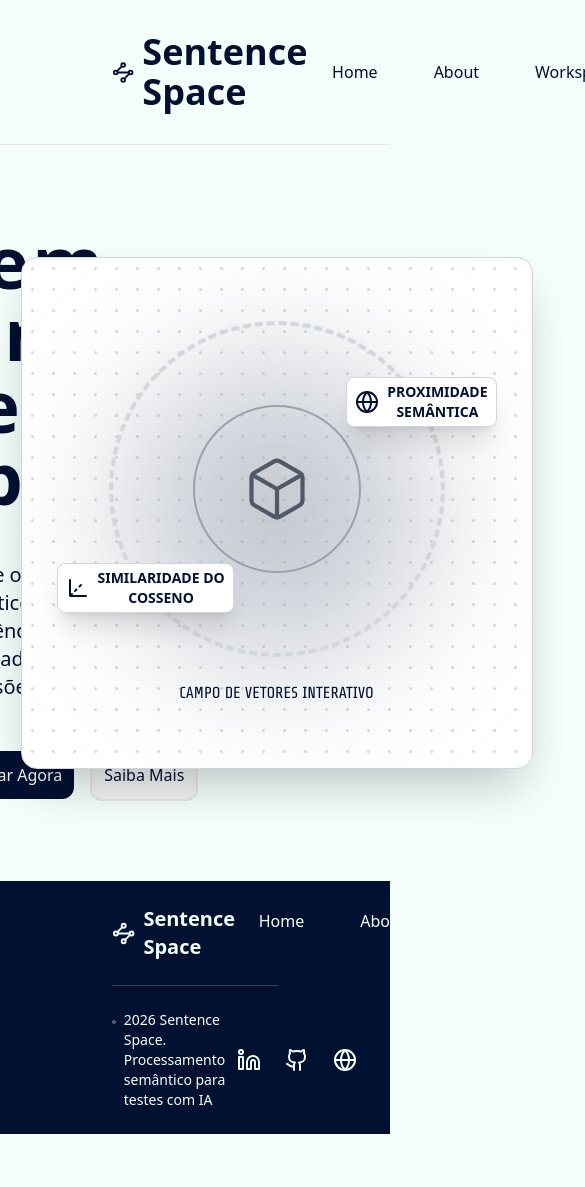
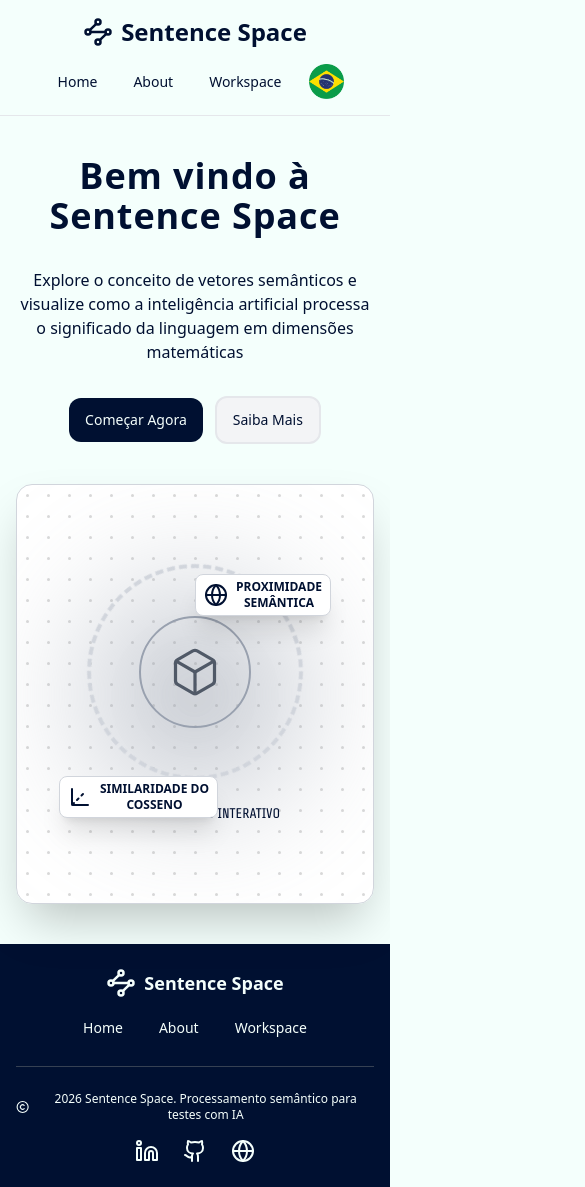
Before and after one commit to LucMazarJR/visual_embedding, a Next.js app in the folder front/: page / in a window 390 px wide. Shown: the top 1187 px of the page, 585 px wide, since content can reach past the window. Before the commit the page ends 1134 px from the top, so only its background shows below. Built offline with nearby package versions, Linux system fonts and the light colour scheme.

Commit message:
feat: add responsivity to home page

```diff
--- a/front/app/_components/layout/footer.tsx
+++ b/front/app/_components/layout/footer.tsx
@@ -3,16 +3,16 @@ import NavBar from "./nav";
 
 export default function Footer() {
   return (
-    <footer className="bg-footer-background text-footer-foreground mt-auto grid-rows-2 px-28">
-      <div className="flex justify-between border-b border-gray-700 py-6">
-        <div className="flex items-center gap-2 text-xl font-bold">
-          <Waypoints width={35} height={35} />
+    <footer className="bg-footer-background text-footer-foreground mt-auto w-full px-4 sm:px-8 lg:px-16 xl:px-24">
+      <div className="flex flex-col items-center justify-between gap-4 border-b border-gray-700 py-6 text-center lg:flex-row lg:text-left">
+        <div className="flex items-center gap-2 text-lg font-bold sm:text-xl">
+          <Waypoints width={30} height={30} />
           Sentence Space
         </div>
         <NavBar header={false} />
       </div>
-      <div className="flex items-center justify-between border-gray-400 py-6 text-sm">
-        <div className="flex gap-2">
+      <div className="flex flex-col items-center justify-between gap-4 py-6 text-center text-xs sm:text-sm lg:flex-row lg:text-left">
+        <div className="flex items-center gap-2">
           <Copyright width={15} />
           2026 Sentence Space. Processamento semântico para testes com IA
         </div>
@@ -21,6 +21,7 @@ export default function Footer() {
             href={"https://www.linkedin.com/in/lucianomazaraojr/"}
             className="transition-transform delay-100 ease-in-out hover:scale-105"
             target="_blank"
+            rel="noreferrer"
           >
             <Linkedin />
           </a>
@@ -28,6 +29,7 @@ export default function Footer() {
             href={"https://github.com/LucMazarJR"}
             className="transition-transform delay-100 ease-in-out hover:scale-105"
             target="_blank"
+            rel="noreferrer"
           >
             <Github />
           </a>
@@ -35,6 +37,7 @@ export default function Footer() {
             href={"https://www.lucianomjr.dev/"}
             className="transition-transform delay-100 ease-in-out hover:scale-105"
             target="_blank"
+            rel="noreferrer"
           >
             <Globe />
           </a>
--- a/front/app/_components/layout/header.tsx
+++ b/front/app/_components/layout/header.tsx
@@ -5,15 +5,15 @@ import { Waypoints } from "lucide-react";
 
 export default function Header() {
   return (
-    <header className="flex justify-between border-b border-gray-200 px-28 py-8">
+    <header className="sticky top-0 z-30 flex w-full flex-col gap-4 border-b border-gray-200 bg-background px-4 py-4 sm:px-8 lg:flex-row lg:items-center lg:justify-between lg:px-16 lg:py-6 xl:px-24">
       <Link
         href={"/"}
-        className="flex items-center gap-2 text-4xl font-bold transition-transform duration-150 ease-in-out hover:scale-105"
+        className="flex items-center justify-center gap-2 text-center text-2xl font-bold transition-transform duration-150 ease-in-out hover:scale-105 sm:text-3xl lg:justify-start lg:text-4xl"
       >
-        <Waypoints width={35} height={35} />
+        <Waypoints width={30} height={30} />
         Sentence Space
       </Link>
-      <div className="flex items-center gap-8">
+      <div className="flex flex-wrap items-center justify-center gap-4 sm:gap-6 lg:justify-end lg:gap-8">
         <NavBar />
         <LanguageButton />
       </div>
--- a/front/app/_components/layout/nav.tsx
+++ b/front/app/_components/layout/nav.tsx
@@ -12,13 +12,13 @@ const navItems = [
 
 export default function NavBar({ header = true }: navBarProps) {
   const navItemClasses = [
-    "inline-flex rounded-md px-3 py-1 transition-all duration-150 ease-in-out hover:scale-110",
+    "inline-flex rounded-md px-3 py-1 text-sm transition-all duration-150 ease-in-out hover:scale-105 sm:text-base",
     header ? "hover:bg-accent" : "",
   ].join(" ");
 
   return (
     <nav>
-      <ul className="flex items-center gap-8">
+      <ul className="flex flex-wrap items-center justify-center gap-3 sm:gap-5 lg:gap-8">
         {navItems.map((item) => (
           <li key={item.href}>
             <Link href={item.href} className={navItemClasses}>
--- a/front/app/layout.tsx
+++ b/front/app/layout.tsx
@@ -26,7 +26,7 @@ export default function RootLayout({
         className={`${inter.variable} flex min-h-screen flex-col antialiased`}
       >
         <Header />
-        {children}
+        <main className="flex w-full flex-1 flex-col">{children}</main>
         <Footer />
       </body>
     </html>
--- a/front/app/page.tsx
+++ b/front/app/page.tsx
@@ -10,27 +10,27 @@ const share_tech = Share_Tech({
 
 export default function Home() {
   return (
-    <div className="grid flex-1 grid-cols-2 p-8 py-20">
-      <div className="flex h-full flex-col items-center justify-center">
-        <div className="space-y-12 px-20">
-          <h1 className="text-7xl font-black tracking-wider">
+    <div className="flex flex-1 flex-col gap-10 px-4 py-10 sm:px-8 lg:grid lg:grid-cols-2 lg:gap-6 lg:px-8 lg:py-20">
+      <div className="flex h-full flex-col items-center justify-center lg:items-start">
+        <div className="w-full max-w-2xl space-y-8 text-center sm:space-y-10 lg:space-y-12 lg:px-6 lg:text-left xl:px-12">
+          <h1 className="text-4xl font-black tracking-wide sm:text-5xl lg:text-6xl xl:text-7xl">
             Bem vindo à Sentence Space
           </h1>
-          <p className="text-xl">
-            Explore o conceito de vetores semânticos e vizualize como a
+          <p className="text-base sm:text-lg lg:text-xl">
+            Explore o conceito de vetores semânticos e visualize como a
             inteligência artificial processa o significado da linguagem em
             dimensões matemáticas
           </p>
-          <div className="space-x-4">
+          <div className="flex flex-wrap items-center justify-center gap-3 lg:justify-start">
             <Link
               href={"/workspace"}
-              className="bg-foreground text-background hover:bg-accent-foreground inline-flex rounded-xl p-3 transition-all duration-100 ease-in-out hover:scale-105"
+              className="bg-foreground text-background hover:bg-accent-foreground inline-flex rounded-xl px-4 py-3 text-sm transition-all duration-100 ease-in-out hover:scale-105 sm:text-base"
             >
               Começar Agora
             </Link>
             <Link
               href={"/about"}
-              className="inline-flex rounded-xl border-2 border-gray-200 bg-gray-100 p-3 transition-all duration-100 ease-in-out hover:scale-105 hover:bg-gray-200"
+              className="inline-flex rounded-xl border-2 border-gray-200 bg-gray-100 px-4 py-3 text-sm transition-all duration-100 ease-in-out hover:scale-105 hover:bg-gray-200 sm:text-base"
             >
               Saiba Mais
             </Link>
@@ -38,28 +38,30 @@ export default function Home() {
         </div>
       </div>
       <div className="flex cursor-default flex-col items-center justify-center">
-        <div className="relative isolate flex h-128 w-lg flex-col items-center justify-center gap-6 overflow-hidden rounded-2xl border border-gray-300 bg-[url('/bgs/frame1.svg')] bg-repeat shadow-2xl">
+        <div className="relative isolate flex h-105 w-full max-w-135 flex-col items-center justify-center gap-6 overflow-hidden rounded-2xl border border-gray-300 bg-[url('/bgs/frame1.svg')] bg-repeat shadow-2xl sm:h-125 lg:h-140">
           <div className="pointer-events-none absolute inset-0 flex items-center justify-center">
-            <div className="h-80 w-80 rounded-full bg-gray-400/50 blur-3xl" />
+            <div className="h-56 w-56 rounded-full bg-gray-400/50 blur-3xl sm:h-72 sm:w-72" />
           </div>
           <div className="relative z-10 h-fit w-fit animate-spin rounded-full border-4 border-dashed border-gray-300 [animation-duration:40s]">
             <Box
-              className="m-20 h-42 w-42 animate-spin rounded-full border-2 border-gray-400 p-12 drop-shadow-2xl [animation-direction:reverse] [animation-duration:40s]"
+              className="m-12 h-28 w-28 animate-spin rounded-full border-2 border-gray-400 p-7 drop-shadow-2xl [animation-direction:reverse] [animation-duration:40s] sm:m-16 sm:h-36 sm:w-36 sm:p-10"
               color="#505967"
               strokeWidth={1.5}
             />
           </div>
-          <div className="absolute z-20 h-80 w-80">
-            <div className="absolute top-6 -right-15 flex items-center gap-2 rounded-lg border border-gray-300 bg-white p-1 px-2 text-center text-sm font-bold shadow-xl delay-50 duration-200 ease-in-out hover:scale-110">
+          <div className="absolute z-20 h-72 w-72 sm:h-80 sm:w-80">
+            <div className="absolute top-6 right-2 flex items-center gap-2 rounded-lg border border-gray-300 bg-white p-1 px-2 text-center text-xs font-bold shadow-xl duration-200 ease-in-out hover:scale-105 sm:-right-15 sm:text-sm">
               <Globe />
               PROXIMIDADE <br />
               SEMÂNTICA
             </div>
-            <div className="absolute bottom-15 -left-15 flex items-center gap-2 rounded-lg border border-gray-300 bg-white p-1 px-2 text-center text-sm font-bold shadow-xl delay-50 duration-200 ease-in-out hover:scale-110">
+            <div className="absolute bottom-5 left-2 flex items-center gap-2 rounded-lg border border-gray-300 bg-white p-1 px-2 text-center text-xs font-bold shadow-xl duration-200 ease-in-out hover:scale-105 sm:-left-15 sm:bottom-15 sm:text-sm">
               <Axis3D /> SIMILARIDADE DO <br /> COSSENO
             </div>
           </div>
-          <div className={`relative z-10 ${share_tech.className}`}>
+          <div
+            className={`relative z-10 px-4 text-center text-sm sm:text-base ${share_tech.className}`}
+          >
             CAMPO DE VETORES INTERATIVO
           </div>
         </div>
```
